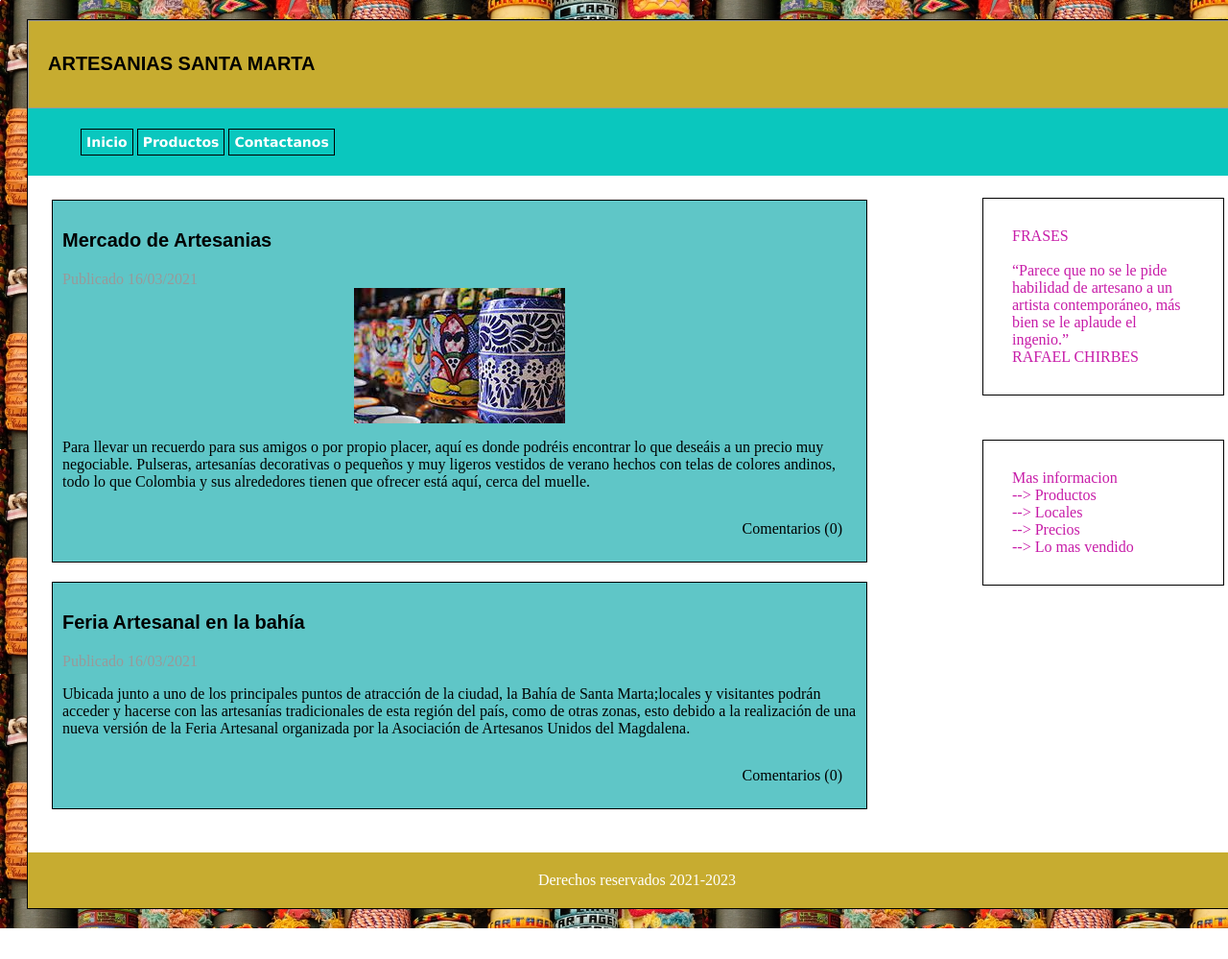
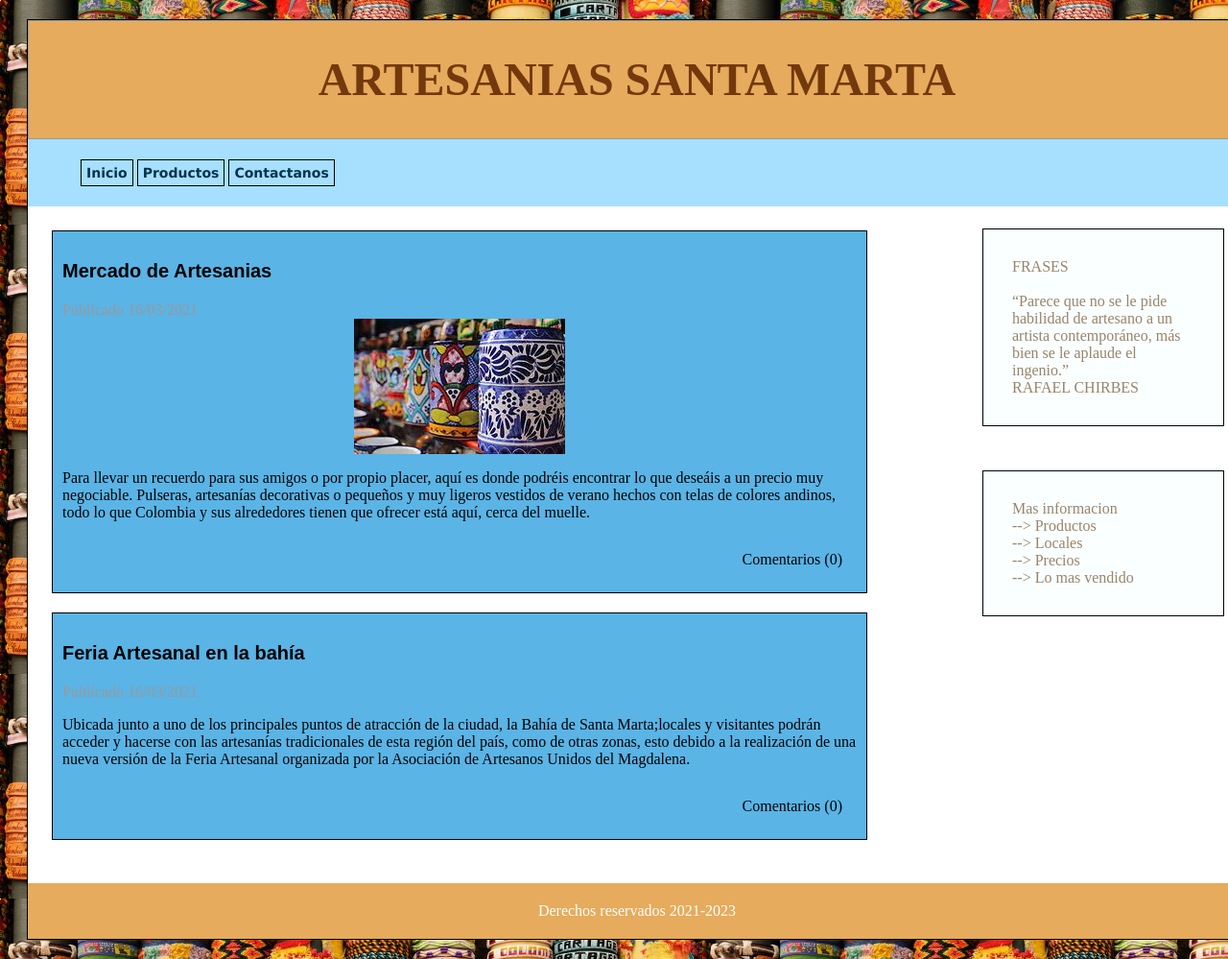
Before and after one commit to luisquintero1/Dise-ar-Pagina-Web-HTML-CSS-Producto-Local, a plain HTML site: page index.html in a window 1280 px wide. Shown: the whole page at 96% size. Before the commit the page ends 967 px from the top, so only its background shows below. Drawn offline with Linux system fonts and the light colour scheme.

Commit message:
actualizacion

```diff
--- a/estilospagina.css
+++ b/estilospagina.css
@@ -13,21 +13,24 @@ width: 1270px;
 background-color: white;
 }
 .cabecera{
-background:#C7AC30;
+text-align: center;
+background:#E6AB5C;
 border: 1px solid #999999;
 padding: 20px;
+
 }
 .menu{
-	background:#0AC7BE;
+	background:#A6DFFF;
 	padding: 5px 15px;
 }
 .menu li{
+
 	list-style: none;
 	border:1px solid black;
 	padding: 5px;
 	font: bold 14px verdana;
 	display: inline-block;
-	color: white;
+	color: #05334A;
 }
 .seccion{
 	margin: 25px;/*espaciado interno*/
@@ -37,7 +40,7 @@ padding: 20px;
 
 article{
 	padding: 10px;
-	background:#5FC6C7;
+	background:#5AB4E6;
 	margin-bottom: 20px;
 	border:1px solid black;
 }
@@ -55,6 +58,7 @@ article footer{
     margin: 23px 0;
 }
 .colunma_lateral blockquote{
+	background-color: #FAFFFF;
     border:1px solid black;
     padding: 30px;
     margin-bottom: 30px;
@@ -62,14 +66,14 @@ article footer{
     float: right;
     display: block;
     margin: 23px;
-    color: #C71CA8;
+    color: #99846A;
   }
 
 .pie_final{
 	clear: both;
 	padding: 20px;
 	text-align: center;
-	background:#C7AC30;
+	background:#E6AB5C;
 	color: white;
 }
 
--- a/index.html
+++ b/index.html
@@ -11,7 +11,8 @@
 
 		<div class="agrupar">
 			<header class="cabecera">
-				<h1>ARTESANIAS SANTA MARTA</h1>
+				<h1 ><font  color="#73390D" size="30" face="Freestyle Script"><!--#994B11 #05334A-->
+ARTESANIAS SANTA MARTA</font></h1>
 			</header>
 			<nav class="menu"><!--navegacion-->
 
```
